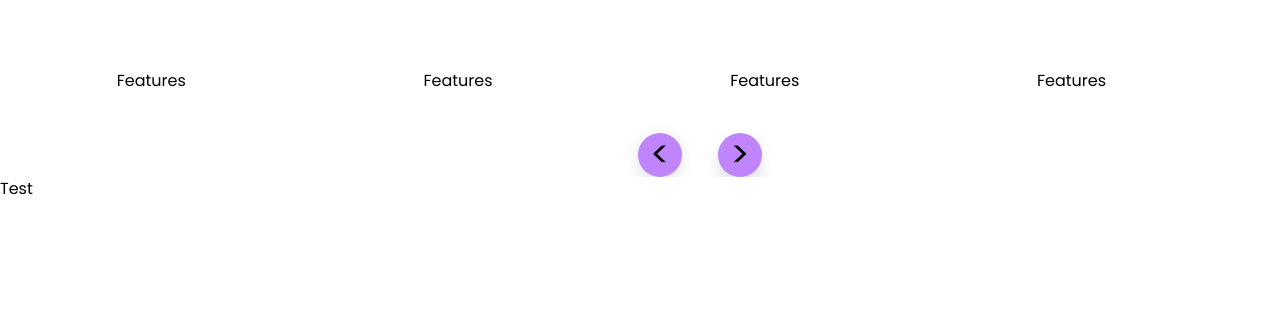
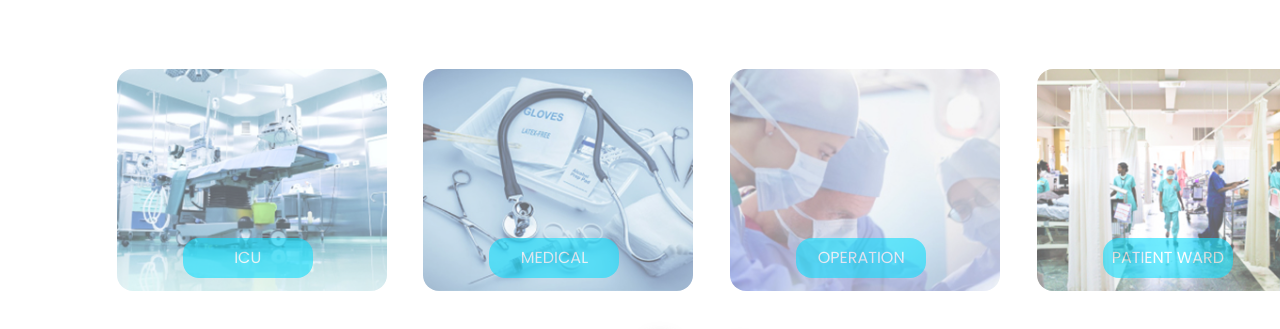
Before and after one commit to abdulkareemm/hospital_management_client, a React (Create React App) app: page / in a window 1280 px wide. Shown: the part 2118-2447 px from the top of the page. Before the commit the page ends 2319 px from the top, so only its background shows below. Built offline with nearby package versions, Linux system fonts and the light colour scheme; no server answers.

Commit message:
add feature component

```diff
--- a/src/components/Features.jsx
+++ b/src/components/Features.jsx
@@ -1,9 +1,21 @@
 import React from 'react'
 
-const Features = () => {
+const Features = ({ name, image }) => {
   return (
-    <div>Features</div>
-  )
-}
+    <div className="relative w-[550px]  overflow-hidden group shadow-[4_20px_14px_rgba(141,141,141,0.25)]">
+      <img
+        src={image}
+        alt={`${name}/img`}
+        className="w-[270px] rounded-2xl group-hover:opacity-100 opacity-60 cursor-pointer transition-all duration-200"
+      />
+      <div
+        className="absolute top-[76%] left-[12%] bg-[#10defd] w-[130px] h-10 flex items-center justify-center rounded-2xl text-white
+      uppercase group-hover:opacity-100 opacity-60"
+      >
+        <h1>{name}</h1>
+      </div>
+    </div>
+  );
+};
 
 export default Features
```
